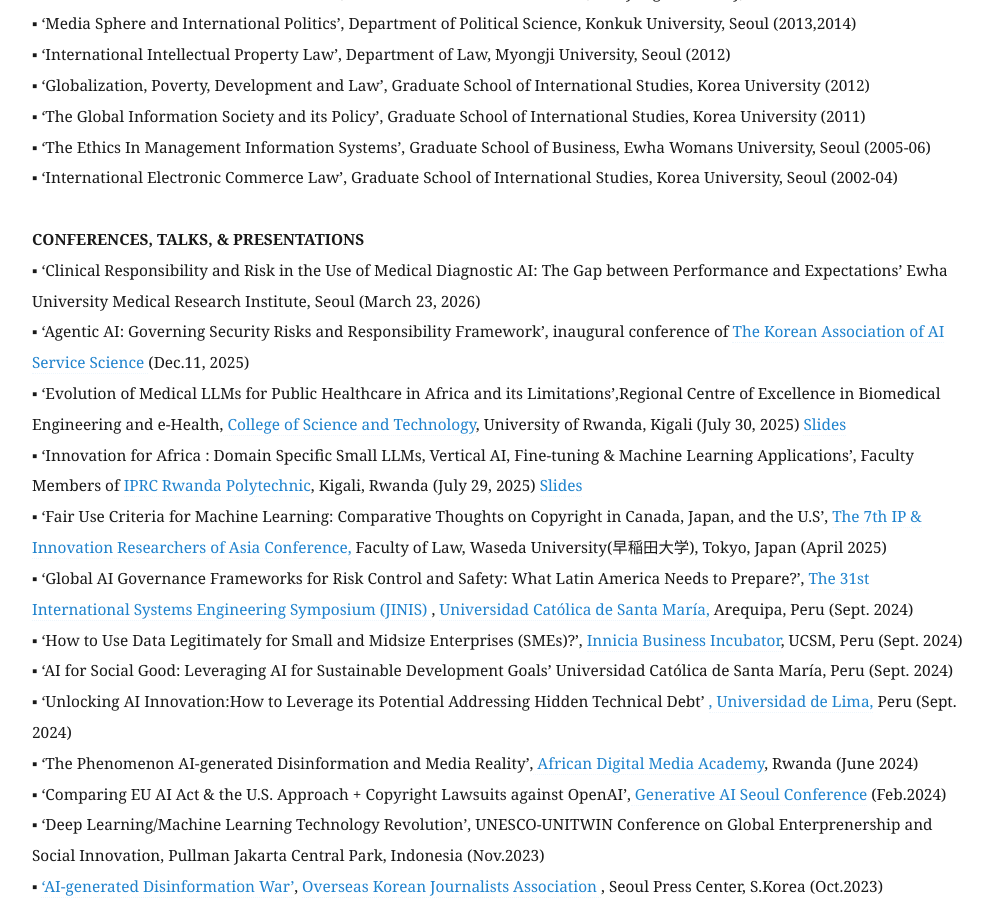
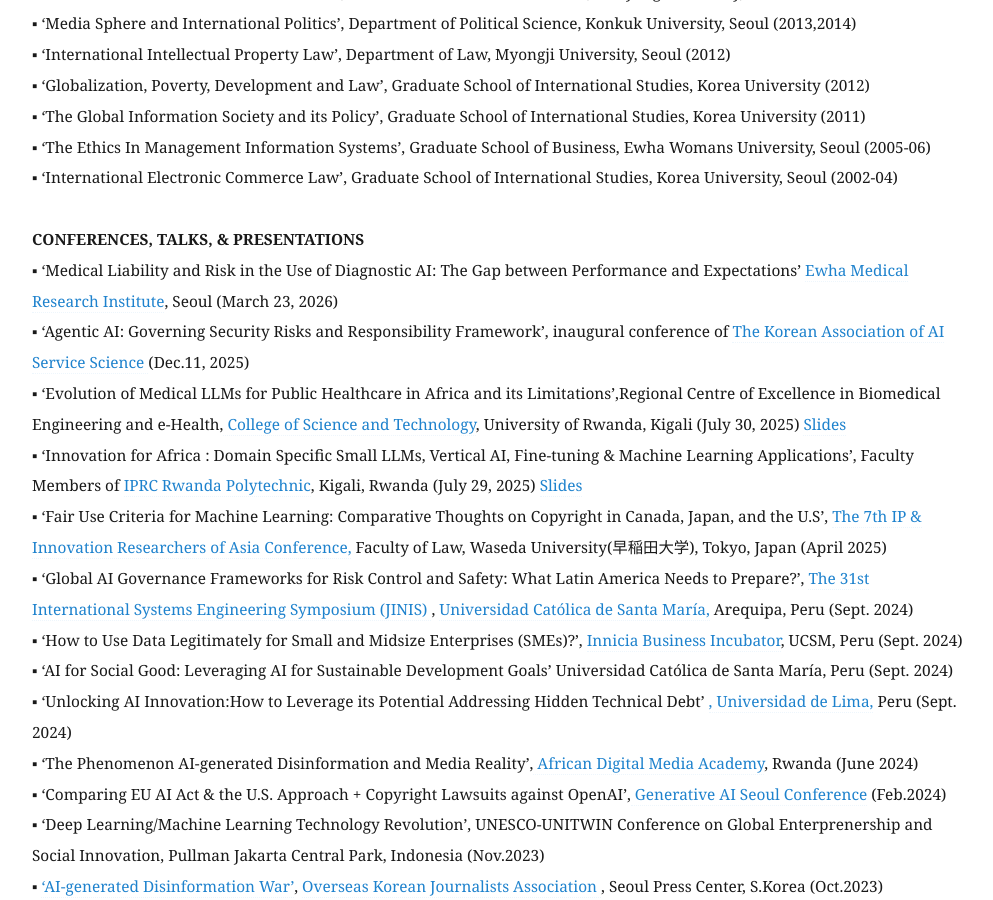
Before and after one commit to eunchangchoi/eunchangchoi.github.io, a Jekyll site: the page built from index.md, in a window 1280 px wide and 900 px high, scrolled down 5170 px. Shown: the whole window, without its empty margins (68-1061 px from the left). Built offline with Jekyll 4.4.1, drawn with Linux system fonts in a browser that asks for light colours.

Commit message:
Update index.md

```diff
--- a/index.md
+++ b/index.md
@@ -105,7 +105,7 @@
 ▪ ‘International Electronic Commerce Law’, Graduate School of International Studies, Korea University, Seoul (2002-04) <br>
     <br>
  <strong> CONFERENCES, TALKS, & PRESENTATIONS </strong> <br>
-▪ ‘Clinical Responsibility and Risk in the Use of Medical Diagnostic AI: The Gap between Performance and Expectations’ Ewha University Medical Research Institute, Seoul (March 23, 2026) <br>
+▪ ‘Medical Liability and Risk in the Use of Diagnostic AI: The Gap between Performance and Expectations’ <a href="https://research.ewhamed.ac.kr/"> Ewha Medical Research Institute</a>, Seoul (March 23, 2026) <br>
 ▪ ‘Agentic AI: Governing Security Risks and Responsibility Framework’, inaugural conference of <a href="https://www.kaiss.or.kr/index"> The Korean Association of AI Service Science </a> (Dec.11, 2025) <br>
 ▪ ‘Evolution of Medical LLMs for Public Healthcare in Africa and its Limitations’,Regional Centre of Excellence in Biomedical Engineering and e-Health,<a href="https://cst.ur.ac.rw/">  College of Science and Technology</a>, University of Rwanda, Kigali (July 30, 2025) <a href="https://github.com/eunchangchoi/eunchangchoi.github.io/blob/master/Evolution%20of%20Medical%20LLMs%20for%20Public%20Healthcare%20in%20Africa%20and%20its%20Limitations%20CBEB%20Univ%20of%20Rwanda%20(July%202025%20Choi).pdf"> Slides</a> <br>
 ▪ ‘Innovation for Africa : Domain Specific Small LLMs, Vertical AI, Fine-tuning & Machine Learning Applications’, Faculty Members of  <a href="https://www.iprckigali.rp.ac.rw/"> IPRC Rwanda Polytechnic</a>, Kigali, Rwanda (July 29, 2025) <a href="https://github.com/eunchangchoi/eunchangchoi.github.io/blob/master/Domain%20Specific%20Vertical%20Small%20LLMs%2C%20Fine-tuning%20%26%20ML%20Applications%20(IPRC%20Rwanda%20Polytechnic%202025%20July)Choi%20git.pdf"> Slides</a> <br>
```
